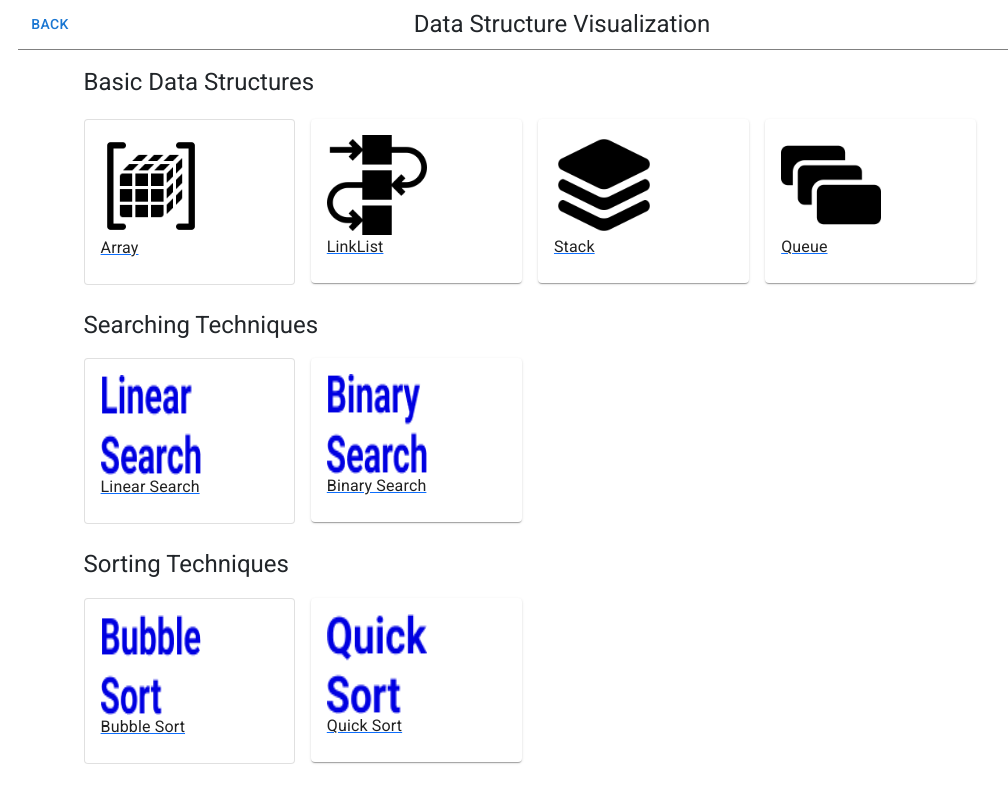
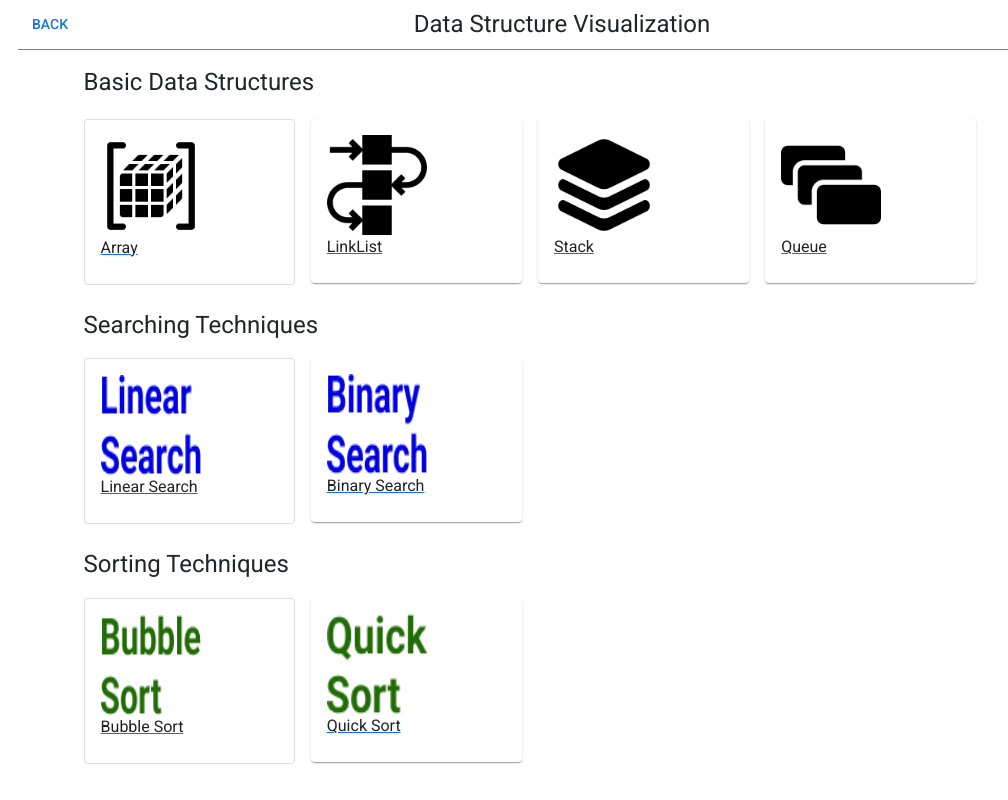
Before and after one commit to akashgirme/data_structure_visualizer, a React (Create React App) app: page / in a window 1280 px wide. Shown: the whole page, without its empty margins (110-1118 px from the left). Built offline with nearby package versions, Linux system fonts and the light colour scheme.

Commit message:
change in Font

```diff
--- /dev/null
+++ b/src/Components/theme.js
@@ -0,0 +1,10 @@
+import { createTheme } from '@mui/material/styles';
+
+const Theme = createTheme({
+  typography: {
+    fontSize: 14,
+    fontFamily: 'Roboto, sans-serif',
+  },
+});
+
+export default Theme;
--- a/src/Home.js
+++ b/src/Home.js
@@ -35,7 +35,7 @@ const Home = () => {
                           height='100' Width='100'
                           image={array}
                           alt='Array'/>
-                        <Typography varient="h6">Array</Typography>
+                        <Typography varient='h6'>Array</Typography>
                       </CardContent>
                     </Card>
                   </Link>
--- a/src/index.js
+++ b/src/index.js
@@ -4,11 +4,15 @@ import './index.css';
 import App from './App';
 import reportWebVitals from './reportWebVitals';
 import WebFont from 'webfontloader';
+import { ThemeProvider } from '@mui/material/styles';
+import Theme from './Components/theme'
 
 const root = ReactDOM.createRoot(document.getElementById('root'));
 root.render(
   <React.StrictMode>
-    <App />
+    <ThemeProvider theme={Theme}>
+      <App />
+    </ThemeProvider>
   </React.StrictMode>
 );
 
```
Also changed, not shown: src/Assets/bubbleSort.png, src/Assets/quickSort.png.
